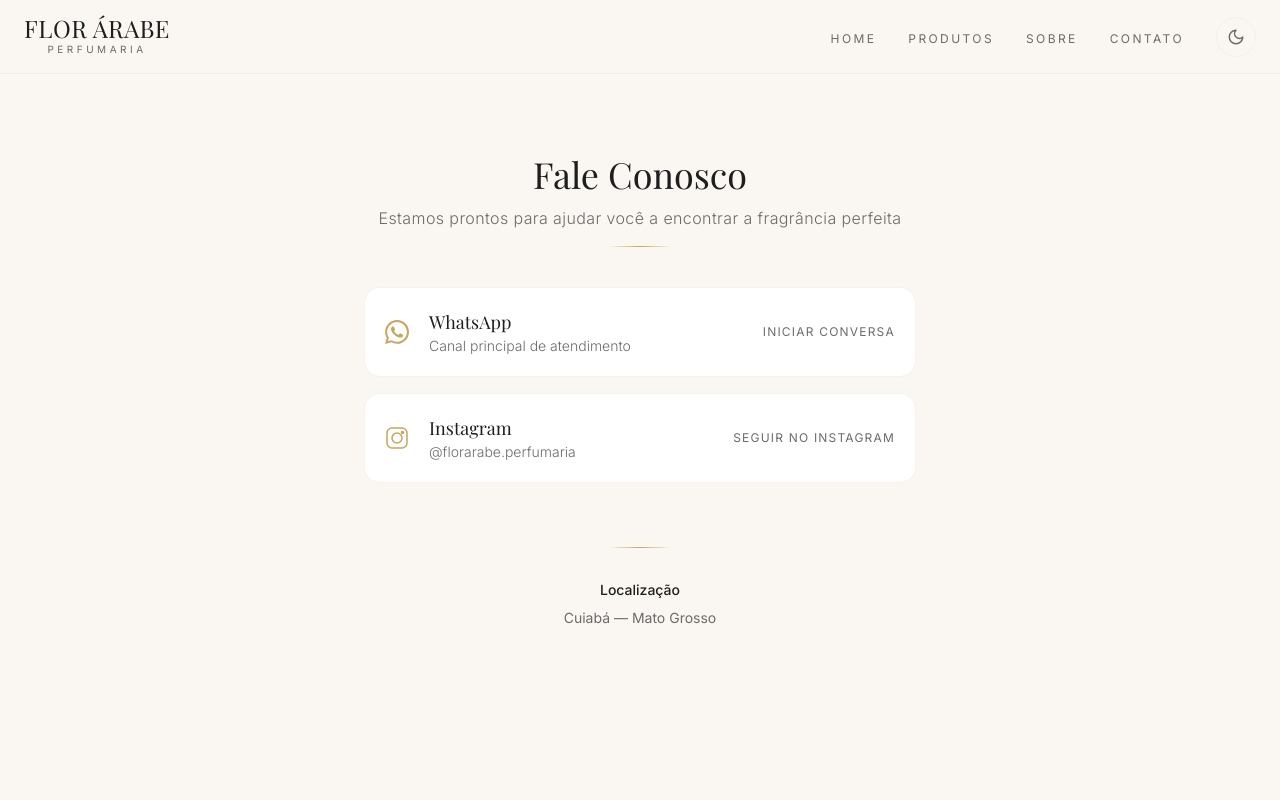
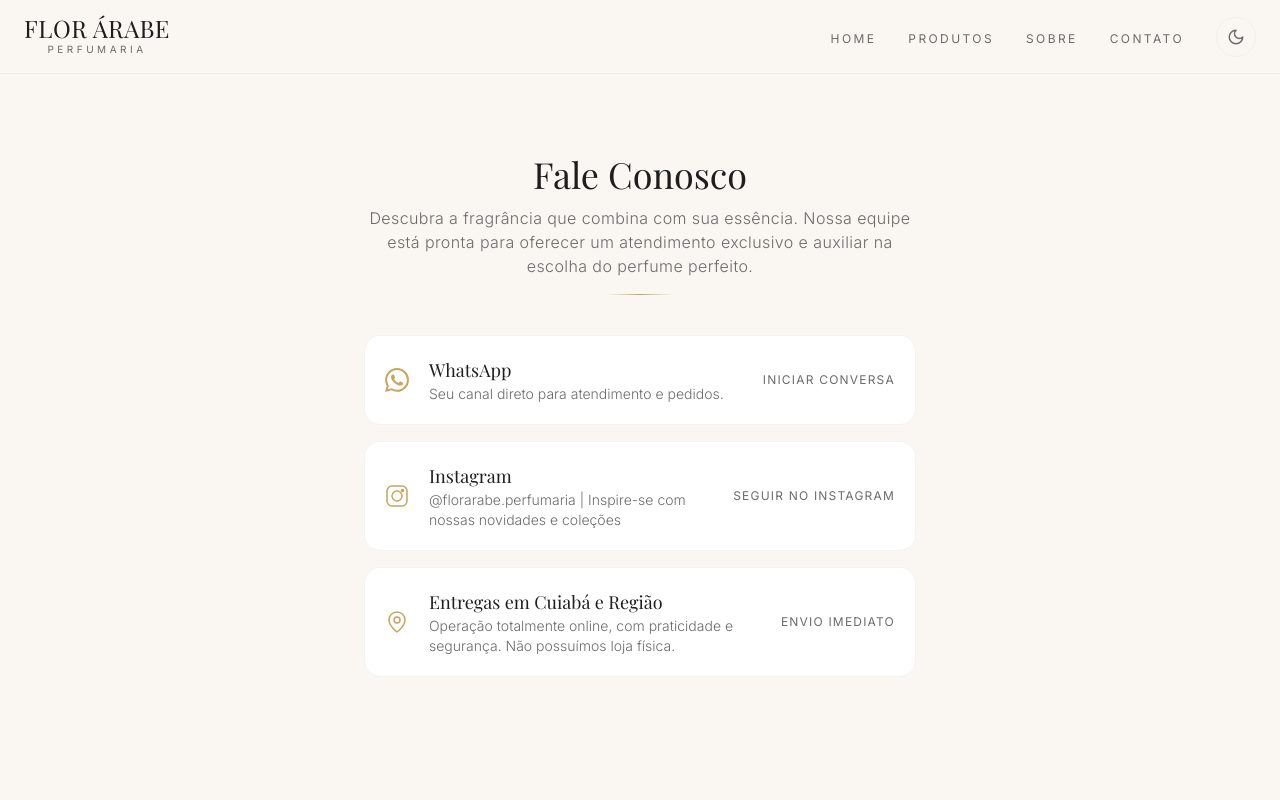
Before and after one commit to KauaMarques-js/FlorArabe-Perfumaria2.0, a Next.js app: page /contato in a window 1280 px wide. Shown: the top 800 px of the page. Built offline with nearby package versions, Linux system fonts and the light colour scheme; a web font is replaced by a local one.

Commit message:
Feat: melhoria na page contato

```diff
--- a/src/app/contato/page.tsx
+++ b/src/app/contato/page.tsx
@@ -16,7 +16,7 @@ const CONTACT_CHANNELS = [
       </svg>
     ),
     label: "WhatsApp",
-    description: "Canal principal de atendimento",
+    description: "Seu canal direto para atendimento e pedidos.",
     href: generateWhatsAppGeneralLink(),
     action: "Iniciar conversa",
     external: true,
@@ -30,11 +30,26 @@ const CONTACT_CHANNELS = [
       </svg>
     ),
     label: "Instagram",
-    description: "@florarabe.perfumaria",
-    href: "https://instagram.com/florarabe.perfumaria",
+    description: `@florarabe.perfumaria
+    | Inspire-se com nossas novidades e coleções`,
+    href: `https://instagram.com/florarabe.perfumaria`,
     action: "Seguir no Instagram",
     external: true,
   },
+  {
+    icon: (
+      <svg width="24" height="24" viewBox="0 0 24 24" fill="none" stroke="currentColor" strokeWidth="1.5" strokeLinecap="round" strokeLinejoin="round">
+        <path d="M20 10c0 6-8 12-8 12s-8-6-8-12a8 8 0 0 1 16 0Z" />
+        <circle cx="12" cy="10" r="3" />
+      </svg>
+    ),
+    label: "Entregas em Cuiabá e Região",
+    description: "Operação totalmente online, com praticidade e segurança. Não possuímos loja física.",
+    href: "",
+    action: "Envio Imediato",
+    external: false,
+  },
+
 ];
 
 export default function ContatoPage() {
@@ -45,20 +60,15 @@ export default function ContatoPage() {
           Fale Conosco
         </h1>
         <p className="text-text-secondary text-sm md:text-base font-light tracking-wide">
-          Estamos prontos para ajudar você a encontrar a fragrância perfeita
+          Descubra a fragrância que combina com sua essência. Nossa equipe está pronta para oferecer um atendimento exclusivo e auxiliar na escolha do perfume perfeito.
         </p>
         <div className="gold-line max-w-16 mx-auto mt-4" />
       </div>
 
       <div className="space-y-4">
-        {CONTACT_CHANNELS.map((channel, idx) => (
-          <Link
-            key={channel.label}
-            href={channel.href}
-            target={channel.external ? "_blank" : undefined}
-            rel={channel.external ? "noopener noreferrer" : undefined}
-            className={`group flex items-center gap-5 p-5 bg-surface rounded-2xl border border-border/40 transition-all duration-300 hover:-translate-y-1 hover:shadow-lg hover:shadow-gold/5 hover:border-gold/30 fade-in fade-delay-${Math.min(4, idx + 1)}`}
-          >
+        {CONTACT_CHANNELS.map((channel, idx) => {
+          const content = (
+            <>
               <div className="text-gold shrink-0 transition-transform duration-300 group-hover:scale-110">{channel.icon}</div>
 
               <div className="flex-1 min-w-0">
@@ -71,19 +81,31 @@ export default function ContatoPage() {
               <span className="hidden sm:inline-flex text-[10px] md:text-xs tracking-widest uppercase text-text-secondary group-hover:text-gold transition-colors duration-300">
                 {channel.action}
               </span>
+            </>
+          );
+
+          const className = `group flex items-center gap-5 p-5 bg-surface rounded-2xl border border-border/40 transition-all duration-300 hover:-translate-y-1 hover:shadow-lg hover:shadow-gold/5 hover:border-gold/30 fade-in fade-delay-${Math.min(4, idx + 1)}`;
+
+          if (channel.href) {
+            return (
+              <Link
+                key={channel.label}
+                href={channel.href}
+                target={channel.external ? "_blank" : undefined}
+                rel={channel.external ? "noopener noreferrer" : undefined}
+                className={className}
+              >
+                {content}
               </Link>
-        ))}
+            );
+          }
+
+          return (
+            <div key={channel.label} className={className}>
+              {content}
             </div>
-
-      {/* Location */}
-      <div className="text-center mt-16 space-y-2">
-        <div className="gold-line max-w-16 mx-auto mb-8" />
-        <p className="text-sm text-text-secondary">
-          <span className="text-text-primary font-medium">Localização</span>
-        </p>
-        <p className="text-text-secondary text-sm">
-          Cuiabá — Mato Grosso
-        </p>
+          );
+        })}
       </div>
     </section>
   );
```
Lines whose indentation alone changed are shown as unchanged.
